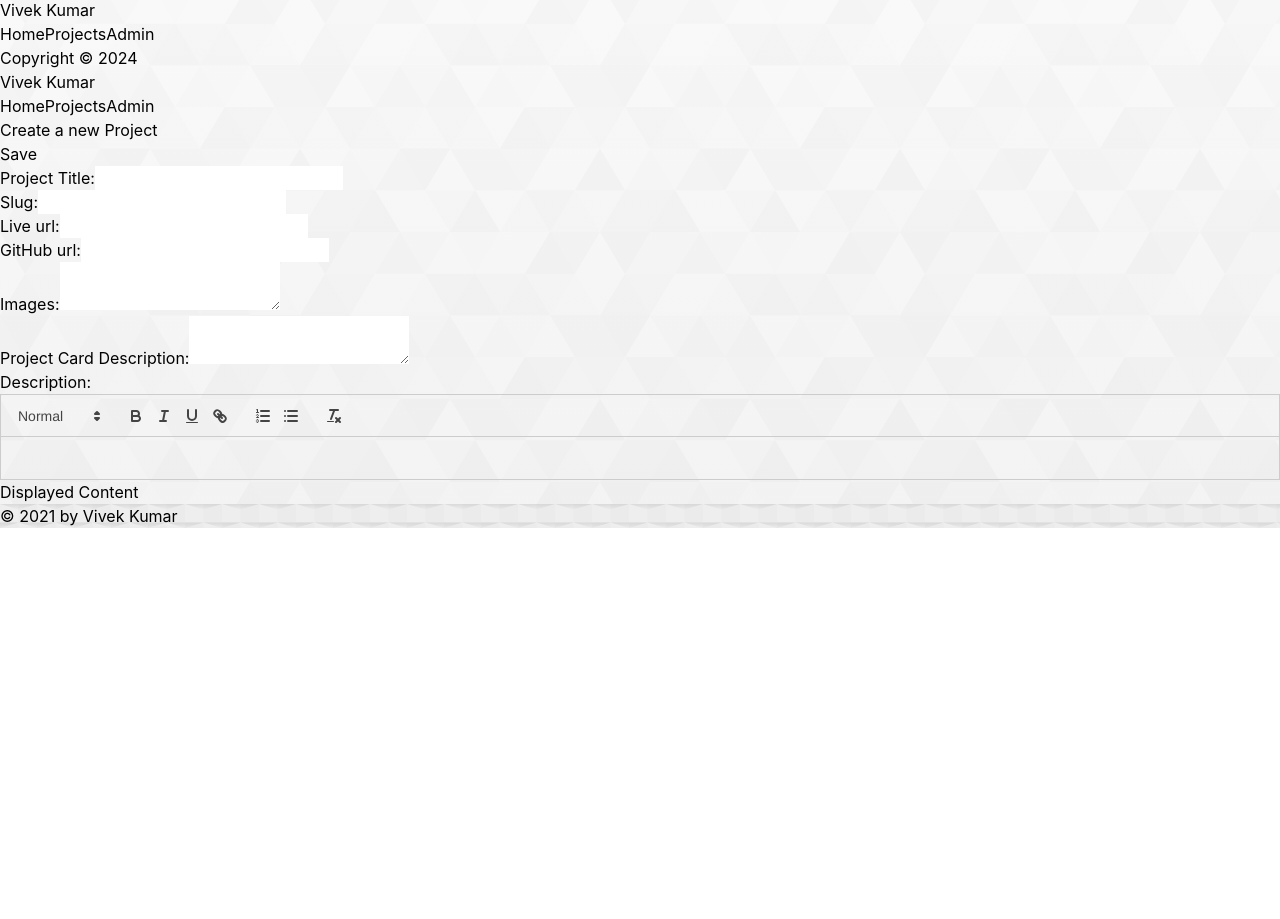
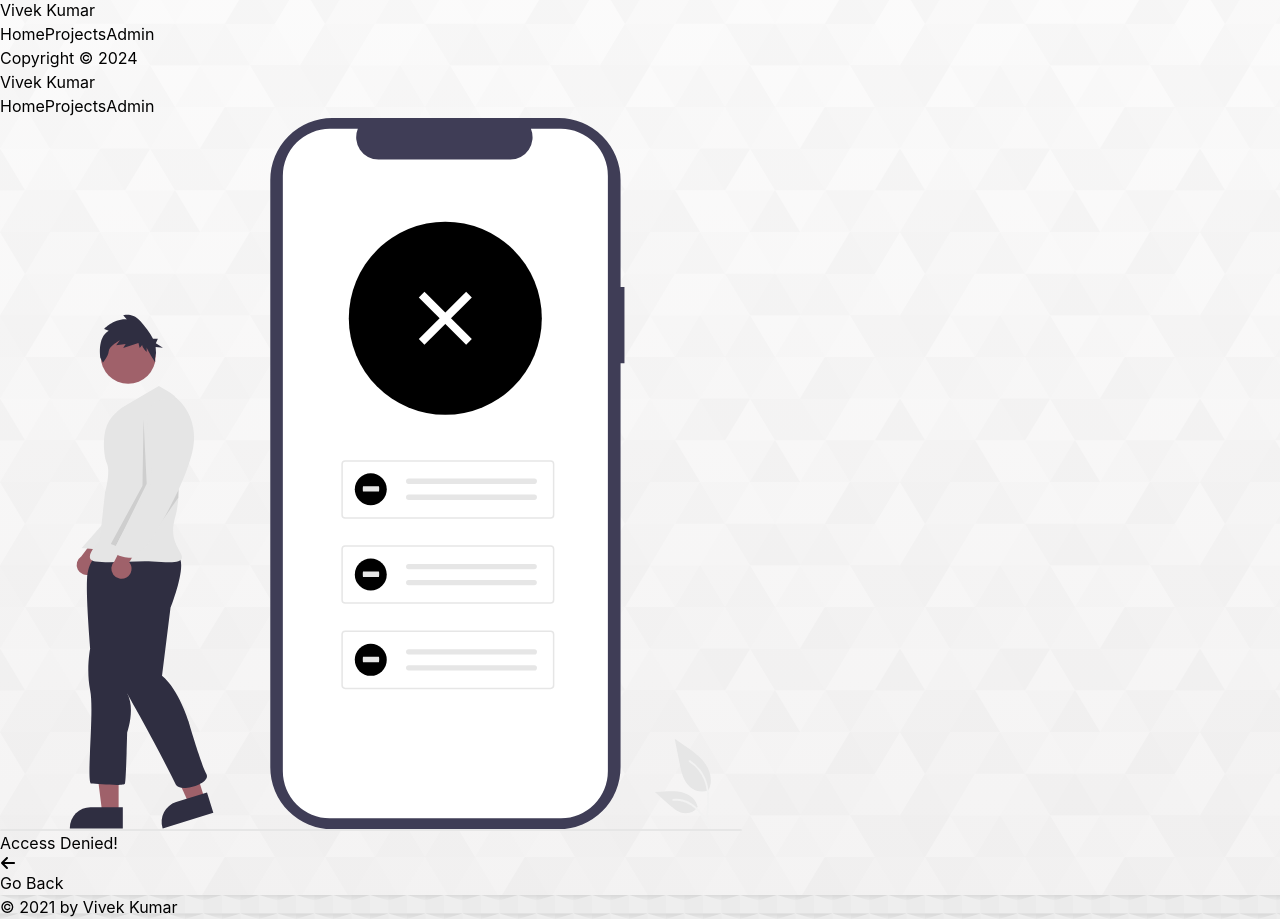
Before and after one commit to Vivek01233210/my-portfolio-website, a React (Vite) app in the folder client/: page /projects/create-project in a window 1280 px wide. Shown: the part 518-1437 px from the top of the page. Before the commit the page ends 1046 px from the top, so only its background shows below. Built offline with nearby package versions, Linux system fonts and the light colour scheme; no server answers.

Commit message:
protect routes on client side

```diff
--- a/client/src/App.jsx
+++ b/client/src/App.jsx
@@ -17,6 +17,8 @@ import { useEffect } from 'react';
 import { isAuthenticated } from './redux/slices/authSlice.js';
 import { checkUserAPI } from './APIServices/userAPI.js';
 import CreateProject from './pages/Project/CreateProject.jsx';
+import PublicRoute from './pages/Authentication/PublicRoute.jsx';
+import AdminRoute from './pages/Authentication/AdminRoute.jsx';
 
 const router = createBrowserRouter([
   {
@@ -25,39 +27,25 @@ const router = createBrowserRouter([
     errorElement: <Error />,
     loadingElement: <Loading />,
     children: [
-      {
-        index: true,
-        element: <Content />
-      },
+      { index: true, element: <Content /> },
       {
         path: 'login',
-        element: <Login />
-      },
-
+        element: <PublicRoute />,
+        children: [
+          { index: true, element: <Login /> },
+        ],
+      },      { path: 'projects', element: <AllProjects />, },
+      { path: 'projects/:slug', element: <ProjectDetails />, },
       {
         path: 'projects',
-        element: <AllProjects />,
+        element: <AdminRoute />,
+        children: [
+          { path: 'create-project', element: <CreateProject /> },
+          { path: 'edit-projects', element: <EditProductPage /> },
+          { path: 'edit-projects/:slug', element: <EditProject /> },
+        ],
       },
-      {
-        path: 'projects/:slug',
-        element: <ProjectDetails />,
-      },
-      {
-        path: 'projects/create-project',
-        element: <CreateProject />,
-      },
-      {
-        path: 'projects/edit-projects',
-        element: <EditProductPage />,
-      },
-      {
-        path: 'projects/edit-projects/:slug',
-        element: <EditProject />,
-      },
-      {
-        path: '*',
-        element: <NotFound />,
-      }
+      { path: '*', element: <NotFound />, }
     ]
   },
 ]);
--- /dev/null
+++ b/client/src/pages/AccessDenied.jsx
@@ -0,0 +1,21 @@
+import { useNavigate } from 'react-router-dom';
+import accessDenied from '../assets/access-denied.svg'
+import { FaArrowLeft } from 'react-icons/fa6';
+
+export default function AccessDenied() {
+    const navigate = useNavigate();
+
+    return (
+        <div className="h-[80vh] flex items-center justify-center flex-col">
+            <img className='w-72 h-72' src={accessDenied} alt="not-found-img" />
+            <p className='text-xl text-gray-500'>Access Denied!</p>
+            <button
+                onClick={() => navigate(-1)}
+                className="h-10 mt-3 px-4 font-medium border-2 border-black rounded-full hover:bg-black hover:text-white transition-all flex items-center justify-center gap-2"
+            >
+                <FaArrowLeft />
+                Go Back
+            </button>
+        </div>
+    )
+}
--- /dev/null
+++ b/client/src/pages/Authentication/AdminRoute.jsx
@@ -0,0 +1,14 @@
+import { Outlet } from 'react-router-dom';
+import { useSelector } from 'react-redux';
+import AccessDenied from '../AccessDenied.jsx';
+
+export default function AdminRoute() {
+    const { isAuthenticated, user } = useSelector((state) => state.auth);
+
+    if (isAuthenticated && user.role === 'admin') {
+        return <Outlet />
+    } else {
+        return <AccessDenied/>
+        // return <Navigate to="/login" />
+    }
+}
--- a/client/src/pages/Authentication/Login.jsx
+++ b/client/src/pages/Authentication/Login.jsx
@@ -8,7 +8,7 @@ import { isAuthenticated } from '../../redux/slices/authSlice.js';
 export default function Login() {
     const navigate = useNavigate();
     const dispatch = useDispatch();
-    const [userData, setUserData] = useState({ email: 'vivek3553.vk@gmail.com', password: 'admin@1234' });
+    const [userData, setUserData] = useState({ email: 'vivek3553.vk@gmail.com', password: 'vivek@admin@3553.vk' });
 
     const loginMutation = useMutation({
         mutationKey: ["login"],
--- /dev/null
+++ b/client/src/pages/Authentication/PublicRoute.jsx
@@ -0,0 +1,14 @@
+import { Outlet } from 'react-router-dom';
+import { useSelector } from 'react-redux';
+import AccessDenied from '../AccessDenied.jsx';
+
+export default function PublicRoute() {
+    const { isAuthenticated } = useSelector((state) => state.auth);
+
+    if (!isAuthenticated) {
+        return <Outlet />
+    } else {
+        return <AccessDenied />
+        // return <Navigate to="/" />
+    }
+}
--- a/client/src/pages/Project/AllProjects.jsx
+++ b/client/src/pages/Project/AllProjects.jsx
@@ -61,7 +61,11 @@ export default function AllProjects() {
                             </Swiper>
                         </div>
                         <div className='p-4'>
-                            <h3 className='pb-2 text-2xl font-semibold text-black text-center'>{project.name}</h3>
+                            <h3 className="text-center">
+                                <Link to={`/projects/${project.slug}`} className='pb-2 text-2xl font-semibold text-black hover:underline'>
+                                    {project.name}
+                                </Link>
+                            </h3>
                             <p className='text-gray-600 overflow-hidden multi-line-ellipsis'>{project.cardDescription}</p>
                             <div className='py-4 flex gap-2 justify-center'>
                                 <Link
--- a/client/src/pages/Project/CreateProject.jsx
+++ b/client/src/pages/Project/CreateProject.jsx
@@ -4,9 +4,13 @@ import "react-quill/dist/quill.snow.css";
 import './projectCSS.css';
 import { useMutation } from "@tanstack/react-query";
 import { createProjectAPI } from "../../APIServices/projectAPI.js";
+import { useNavigate } from "react-router-dom";
 
 
 export default function CreateProject() {
+
+    const navigate = useNavigate();
+
     const [project, setProject] = useState(
         {
             name: '',
@@ -24,14 +28,15 @@ export default function CreateProject() {
         mutationFn: createProjectAPI,
     });
 
-
     const handleSubmit = async (e) => {
         e.preventDefault();
         projectMutation
             .mutateAsync(project)
-            .then(() => console.log("Project created successfully"))
+            .then(() => navigate('/projects'))
             .catch((err) => console.log(err));
     }
+
+    const { isPending, error, isError } = projectMutation;
 
     return (
         <section className='py-20 lg:py-28 sm:px-10 lg:px-12 sm:mx-12 lg:mx-20'>
@@ -39,8 +44,9 @@ export default function CreateProject() {
             <div className="bg-white p-4 rounded-lg">
                 <form className="space-y-6" onSubmit={handleSubmit}>
                     <div className="text-right">
-                        <button className="bg-stone-300 hover:bg-stone-400 text-xl px-4 py-2 rounded-md">Save</button>
+                        {isPending ? <button className="bg-stone-300 hover:bg-stone-400 text-xl px-4 py-2 rounded-md" disabled>Creating...</button> : <button className="bg-stone-300 hover:bg-stone-400 text-xl px-4 py-2 rounded-md">Save</button>}
                     </div>
+                    {isError && <div className="text-red-500 text-center">{error?.response?.data?.error?.errorResponse?.errmsg}</div>}
                     <div>
                         <label htmlFor="name" className="text-xl font-medium">Project Title:</label>
                         <input
--- a/client/src/pages/Project/ProjectDetails.jsx
+++ b/client/src/pages/Project/ProjectDetails.jsx
@@ -7,28 +7,13 @@ import { Autoplay, Pagination, Navigation } from 'swiper/modules';
 import { Link, useParams } from 'react-router-dom'
 import { FiExternalLink } from 'react-icons/fi'
 import { FaLink } from 'react-icons/fa6'
-import { useEffect, useState } from 'react'
-import axios from 'axios'
-
-const baseURL = import.meta.env.VITE_API_URL;
+import { useEffect } from 'react'
 import { useQuery } from '@tanstack/react-query';
 import { getProjectAPI } from '../../APIServices/projectAPI.js';
 import { ImSpinner8 } from 'react-icons/im';
 
 export default function ProjectDetails() {
-    // const [project, setProject] = useState(null);
     const { slug } = useParams();
-    // const fetchProject = async () => {
-    //     try {
-    //         const response = await axios.get(`${baseURL}/projects/${slug}`);
-    //         setProject(response.data);
-    //     } catch (error) {
-    //         console.error(error);
-    //     }
-    // }
-    // useEffect(() => {
-    //     fetchProject();
-    // }, []);
 
     const { data: project, isLoading } = useQuery({
         queryKey: ['get-project'],
@@ -39,15 +24,16 @@ export default function ProjectDetails() {
         window.scrollTo({ top: 0, behavior: 'smooth' });
     }, []);
 
-    if(isLoading) return <div className="h-[70vh] flex justify-center items-center"><ImSpinner8 className="w-20 h-20 animate-spin" /></div>
+    if (isLoading) return <div className="h-[70vh] flex justify-center items-center"><ImSpinner8 className="w-20 h-20 animate-spin" /></div>
 
     return (
         <main className=''>
             <div className='h-16'></div>
             <section className='max-w-[50rem] mx-auto py-12 sm:px-10 lg:px-12'>
-            <h1 className="text-3xl font-medium text-center mb-4">{project?.name}</h1>
+                <h1 className="text-3xl font-medium text-center mb-4">{project?.name}</h1>
                 <div className=''>
                     {project?.images && <Swiper
+                        key={project._id}
                         spaceBetween={30}
                         centeredSlides={true}
                         loop={true}
@@ -62,7 +48,7 @@ export default function ProjectDetails() {
                         modules={[Autoplay, Pagination, Navigation]}
                         className="h-72 lg:h-96 border-2 border-stone-400 rounded-xl"
                     >
-                        {project?.images.map((img, index) => (
+                        {project.images.map((img, index) => (
                             <SwiperSlide key={index}>
                                 <img src={`/${img}`} alt="project-img" className="object-cover block w-full h-full" />
                             </SwiperSlide>
```
Also changed, not shown: client/src/assets/access-denied.svg (added), 1 other file (tests, documents, lock files or other folders).
